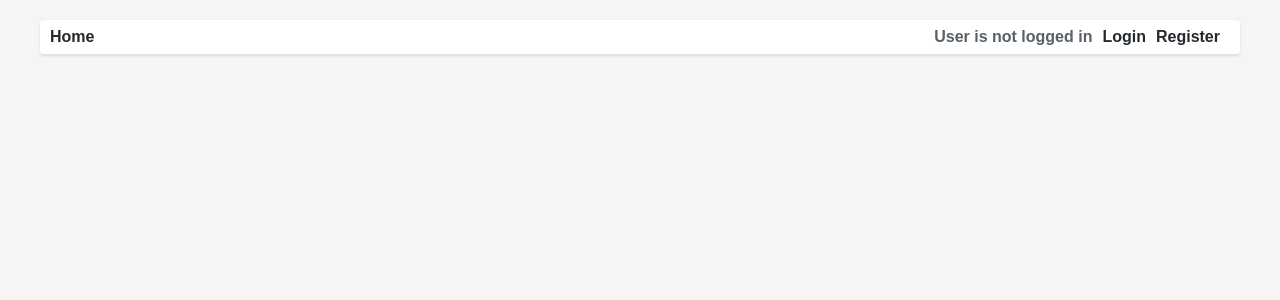
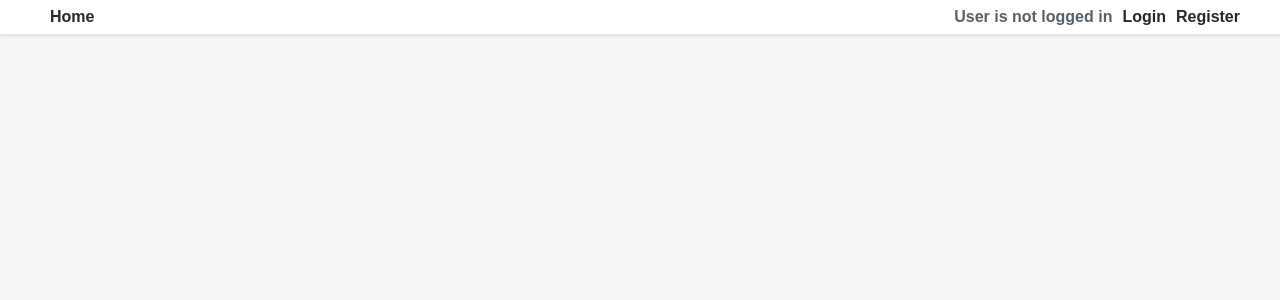
Before and after one commit to jishnuteegala/Issue-Management-System, a React (Create React App) app in the folder frontend/: page /staff in a window 1280 px wide. Shown: the top 300 px of the page. Built offline with nearby package versions, Linux system fonts and the light colour scheme.

Commit message:
refactor navbar and app structure: center content in navbar, improve layout, and clean up code

```diff
--- a/frontend/src/App.css
+++ b/frontend/src/App.css
@@ -15,9 +15,16 @@ nav {
   border-bottom: 1px solid var(--border-color);
   padding: var(--spacing-small) var(--spacing-medium);
   display: flex;
+  justify-content: center;
+  /* Center the inner container */
+}
+
+.navbar-inner {
+  max-width: 1200px;
+  width: 100%;
+  display: flex;
   align-items: center;
   justify-content: space-between;
-  margin-bottom: var(--spacing-large);
 }
 
 nav a {
@@ -158,7 +165,7 @@ form button:hover {
 }
 
 .issue-detail form div {
-  margin-bottom: var(--spacing-medium);
+  margin-bottom: var (--spacing-medium);
 }
 
 .issue-detail form label {
--- a/frontend/src/App.js
+++ b/frontend/src/App.js
@@ -39,9 +39,10 @@ function App() {
   };
 
   return (
-    <div className="App">
+    <>
       {/* Navigation bar displays current user info and logout button */}
       <NavBar user={user} onLogout={handleLogout} />
+      <div className="App">
         <Routes>
           <Route path="/" element={<Home user={user} />} />
           <Route path="/login" element={user ? <Navigate to="/" /> : <Login setUser={setUser} />} />
@@ -49,6 +50,7 @@ function App() {
           <Route path="/issues/:id" element={<IssueDetail user={user} />} />
         </Routes>
       </div>
+    </>
   );
 }
 
--- a/frontend/src/components/NavBar/NavBar.css
+++ b/frontend/src/components/NavBar/NavBar.css
@@ -2,15 +2,23 @@
 
 /* Navigation Bar Container */
 .navbar {
+    width: 100%;
     padding: var(--spacing-small) var(--spacing-medium);
     border-bottom: 1px solid var(--border-color);
     background-color: #fff;
     display: flex;
+    justify-content: center;
+    box-shadow: 0 1px 3px rgba(27, 31, 35, 0.12);
+    margin-bottom: var(--spacing-large);
+}
+
+/* Inner container to center the content */
+.navbar-inner {
+    max-width: 1200px;
+    width: 100%;
+    display: flex;
     align-items: center;
     justify-content: space-between;
-    border-radius: var(--border-radius);
-    box-shadow: 0 1px 3px rgba(27, 31, 35, 0.12);
-    margin-bottom: var(--spacing-large);
 }
 
 /* Navigation Links */
--- a/frontend/src/components/NavBar/NavBar.js
+++ b/frontend/src/components/NavBar/NavBar.js
@@ -5,6 +5,7 @@ import './NavBar.css';
 function NavBar({ user, onLogout }) {
   return (
     <nav className="navbar">
+      <div className="navbar-inner">
         <div>
           <Link to="/">Home</Link>
           {/* {user && user.is_staff && <Link to="/staff">Staff</Link>} */}
@@ -27,6 +28,7 @@ function NavBar({ user, onLogout }) {
             </>
           )}
         </div>
+      </div>
     </nav>
   );
 }
```
Lines whose indentation alone changed are shown as unchanged.
